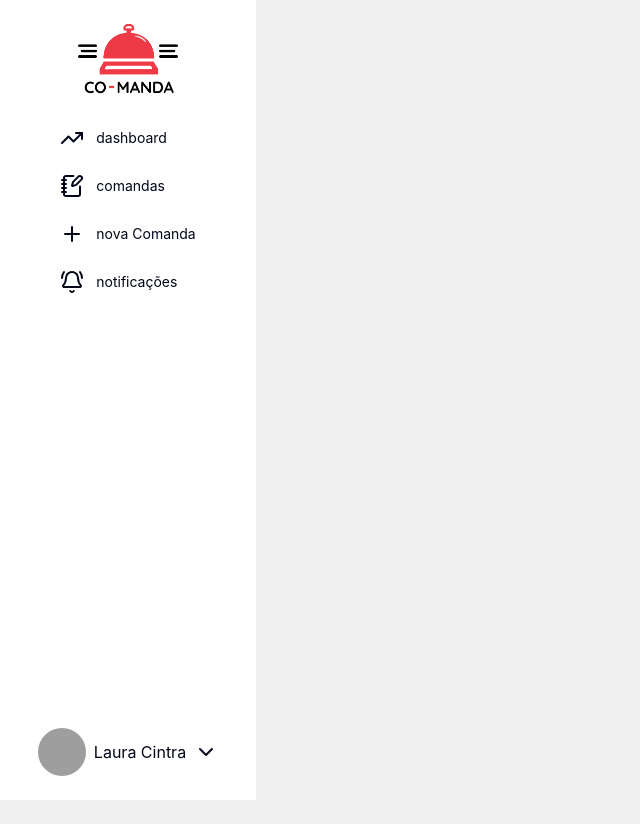
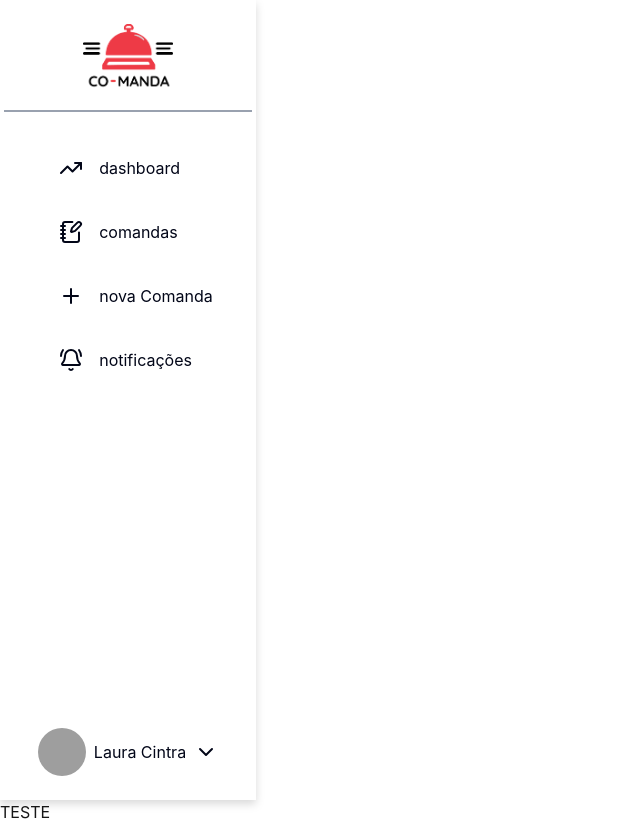
Before and after one commit to Laura-Cintra/co-mandas-web, a Next.js app: page /teste in a window 1280 px wide. Shown: the whole page, without its empty margins (0-640 px from the left). Before the commit the page ends 800 px from the top, so only its background shows below. Built offline with nearby package versions, Linux system fonts and the light colour scheme; grey boxes are pictures that could not be loaded.

Commit message:
Adicionando transição menu

```diff
--- a/src/app/teste/page.tsx
+++ b/src/app/teste/page.tsx
@@ -3,7 +3,10 @@ import NavBar from "@/components/navbar";
 export default function Testee(){
     return (
     <>
+    <div className="bg-white">
     <NavBar/>
+    <h1>TESTE</h1>
+    </div>
     </>
     );
   };
--- a/src/components/menu-item.tsx
+++ b/src/components/menu-item.tsx
@@ -7,9 +7,9 @@ interface MenuItemProps {
 
 export default function MenuItem({ icon: Icon, text }: MenuItemProps){
   return (
-    <div className="flex items-center gap-3 p-3 text-slate-950 hover:bg-gray-100 rounded-lg">
-      <Icon className="text-xl" />
-      <p className="text-sm">{text}</p>
+    <div className="flex items-center text-slate-950 hover:bg-gray-100 rounded-lg p-2">
+      <Icon className="text-2xl mx-4" />
+      <p className="text-2sm">{text}</p>
     </div>
   );
 };
--- a/src/components/navbar.tsx
+++ b/src/components/navbar.tsx
@@ -1,6 +1,6 @@
 "use client"
 
-// import { useState } from "react";
+import { useState } from "react";
 import Logo from "../app/img/logo.png";
 import { BellRing, ChevronDown, NotebookPen, Plus, TrendingUp } from "lucide-react";
 import MenuItem from "./menu-item";
@@ -15,22 +15,41 @@ const menuItems = [
 
 export default function NavBar() {
 
+  // Estado para controlar se o menu está expandido ou minimizado
+  const [isMenuCollapsed, setIsMenuCollapsed] = useState(false);
+
+  const toggleMenu = () => {
+    setIsMenuCollapsed(!isMenuCollapsed);
+  };
+
   return (
     <>
-        <nav className="flex flex-col gap-2 bg-white max-w-3xs h-screen items-center justify-between p-6">
+        <nav className={`flex flex-col gap-2 bg-white max-w-3xs h-screen items-center justify-between p-6 drop-shadow-lg transition-all duration-300 ${
+        isMenuCollapsed ? "w-20" : "w-72"}`}>
           <div className="flex flex-col items-center gap-2">
-          <Image src={Logo} alt="" width="100" height="50" />
-          <hr />
-          <div className="justify-start">
-          {menuItems.map((item, index) => (
-            <MenuItem key={index} icon={item.icon} text={item.text}/>
-          ))}
-          </div>
+            <div
+            className="cursor-pointer"
+            onClick={toggleMenu}
+            >
+            <Image
+              src={Logo}
+              alt="Logo"
+              width={isMenuCollapsed ? 70 : 90}
+              height={isMenuCollapsed ? 35 : 40}/>
+            </div>
+
+            <div className={`bg-gray-400 h-0.5 ${isMenuCollapsed ? "w-20" : "w-62"} m-3`}></div>
+
+            <div className="flex flex-col gap-6 mt-4">
+            {menuItems.map((item, index) => (
+              <MenuItem key={index} icon={item.icon} text={isMenuCollapsed ? "" : item.text}/>
+            ))}
+            </div>
           </div>
           <div className="flex gap-2 items-center text-slate-950">
-          <img className="size-12 rounded-full" src="https://github.com/Laura-Cintra.png" alt="" />
-          <p>Laura Cintra</p>
-          <ChevronDown/>
+          <img className="size-12 rounded-full" src="https://github.com/Laura-Cintra.png" alt="usuário" />
+          {!isMenuCollapsed && <p>Laura Cintra</p>}
+          {!isMenuCollapsed && <ChevronDown/>}
           </div>
         </nav>
     </>
```
